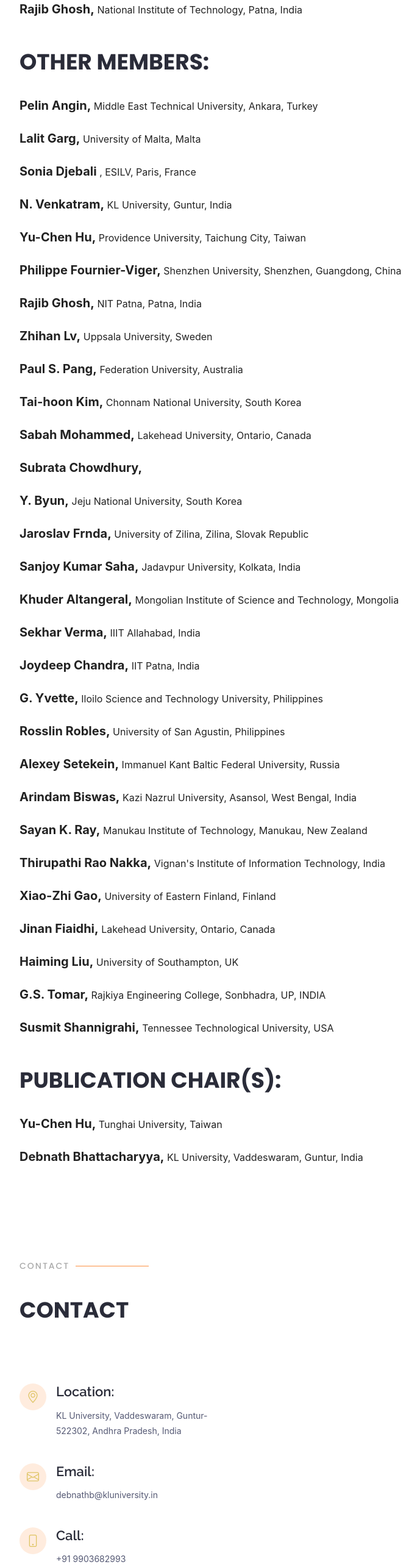
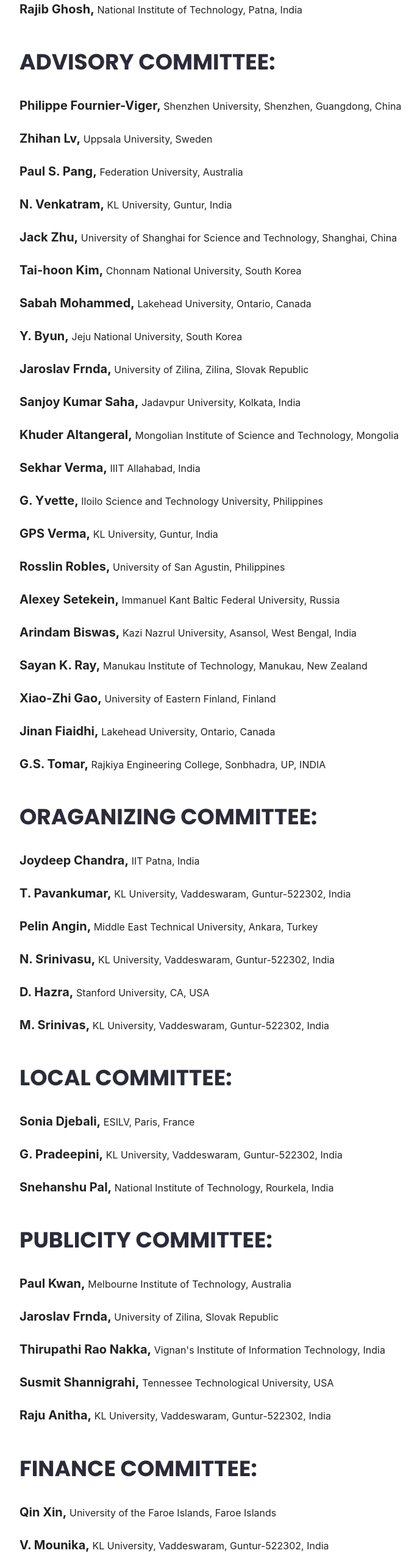
Before and after one commit to karthik-dasari/ICCIGAI-2024, a plain HTML site: page index.html in a window 1280 px wide. Shown: the part 5699-8269 px from the top of the page at 61% size, without its empty margins (53-742 px from the left). Drawn offline with nearby package versions, Linux system fonts and the light colour scheme; animation ran at ten frames a second.

Commit message:
added committe members

```diff
--- a/index.html
+++ b/index.html
@@ -1388,97 +1388,181 @@ p:last-child{
         </div>
 
         <div class="section-title" data-aos="zoom-out">
-          <p>Other Members:</p>
+          <p>Advisory Committee:</p>
           <br>
-
-
-                <b style="font-size:20px;">Pelin Angin,</b>
-                <span> Middle East Technical University, Ankara, Turkey
-</span>
-                <br><br>                <b style="font-size:20px;">Lalit Garg,</b>
-                <span> University of Malta, Malta
-</span>
-                <br><br>                <b style="font-size:20px;">Sonia Djebali</b>
-                <span>, ESILV, Paris, France
-</span>
-                <br><br>                <b style="font-size:20px;">N. Venkatram,</b>
-                <span> KL University, Guntur, India
-</span>
-                <br><br>                <b style="font-size:20px;">Yu-Chen Hu,</b>
-                <span> Providence University, Taichung City, Taiwan
-</span>
-                <br><br>                <b style="font-size:20px;">Philippe Fournier-Viger,</b>
-                <span> Shenzhen University, Shenzhen, Guangdong, China
-</span>
-                <br><br>                <b style="font-size:20px;">Rajib Ghosh,</b>
-                <span> NIT Patna, Patna, India
-</span>
-                <br><br>                <b style="font-size:20px;">Zhihan Lv,</b>
-                <span> Uppsala University, Sweden
-</span>
-                <br><br>                <b style="font-size:20px;">Paul S. Pang,</b>
-                <span> Federation University, Australia
-</span>
-                <br><br>                <b style="font-size:20px;">Tai-hoon Kim,</b>
-                <span> Chonnam National University, South Korea
-</span>
-                <br><br>                <b style="font-size:20px;">Sabah Mohammed,</b>
-                <span> Lakehead University, Ontario, Canada
-</span>
-                <br><br>                <b style="font-size:20px;">Subrata Chowdhury,</b>
-                <span>
-</span>
-                <br><br>                <b style="font-size:20px;">Y. Byun,</b>
-                <span> Jeju National University, South Korea
-</span>
-                <br><br>                <b style="font-size:20px;">Jaroslav Frnda,</b>
-                <span> University of Zilina, Zilina, Slovak Republic
-</span>
-                <br><br>                <b style="font-size:20px;">Sanjoy Kumar Saha,</b>
-                <span> Jadavpur University, Kolkata, India
-</span>
-                <br><br>                <b style="font-size:20px;">Khuder Altangeral,</b>
-                <span> Mongolian Institute of Science and Technology, Mongolia
-</span>
-                <br><br>                <b style="font-size:20px;">Sekhar Verma,</b>
-                <span> IIIT Allahabad, India
-</span>
-                <br><br>                <b style="font-size:20px;">Joydeep Chandra,</b>
-                <span> IIT Patna, India
-</span>
-                <br><br>                <b style="font-size:20px;">G. Yvette,</b>
-                <span> Iloilo Science and Technology University, Philippines
-</span>
-                <br><br>                <b style="font-size:20px;">Rosslin Robles,</b>
-                <span> University of San Agustin, Philippines
-</span>
-                <br><br>                <b style="font-size:20px;">Alexey Setekein,</b>
-                <span> Immanuel Kant Baltic Federal University, Russia
-</span>
-                <br><br>                <b style="font-size:20px;">Arindam Biswas,</b>
-                <span> Kazi Nazrul University, Asansol, West Bengal, India
-</span>
-                <br><br>                <b style="font-size:20px;">Sayan K. Ray,</b>
-                <span> Manukau Institute of Technology, Manukau, New Zealand
-</span>
-                <br><br>                <b style="font-size:20px;">Thirupathi Rao Nakka,</b>
-                <span> Vignan's Institute of Information Technology, India
-</span>
-                <br><br>                <b style="font-size:20px;">Xiao-Zhi Gao,</b>
-                <span> University of Eastern Finland, Finland
-</span>
-                <br><br>                <b style="font-size:20px;">Jinan Fiaidhi,</b>
-                <span> Lakehead University, Ontario, Canada
-</span>
-                <br><br>                <b style="font-size:20px;">Haiming Liu,</b>
-                <span> University of Southampton, UK
-</span>
-                <br><br>                <b style="font-size:20px;">G.S. Tomar,</b>
-                <span> Rajkiya Engineering College, Sonbhadra, UP, INDIA
-</span>
-                <br><br>                <b style="font-size:20px;">Susmit Shannigrahi,</b>
+          <b style="font-size:20px;">Philippe Fournier-Viger,</b>
+                <span> Shenzhen University, Shenzhen, Guangdong, China</span>
+                <br><br>
+<b style="font-size:20px;">Zhihan Lv,</b>
+                <span> Uppsala University, Sweden</span>
+                <br><br>
+<b style="font-size:20px;">Paul S. Pang,</b>
+                <span> Federation University, Australia</span>
+                <br><br>
+<b style="font-size:20px;">N. Venkatram,</b>
+                <span> KL University, Guntur, India</span>
+                <br><br>
+<b style="font-size:20px;">Jack Zhu,</b>
+                <span> University of Shanghai for Science and Technology, Shanghai, China</span>
+                <br><br>
+<b style="font-size:20px;">Tai-hoon Kim,</b>
+                <span> Chonnam National University, South Korea</span>
+                <br><br>
+<b style="font-size:20px;">Sabah Mohammed,</b>
+                <span> Lakehead University, Ontario, Canada</span>
+                <br><br>
+<b style="font-size:20px;">Y. Byun,</b>
+                <span> Jeju National University, South Korea</span>
+                <br><br>
+<b style="font-size:20px;">Jaroslav Frnda,</b>
+                <span> University of Zilina, Zilina, Slovak Republic</span>
+                <br><br>
+<b style="font-size:20px;">Sanjoy Kumar Saha,</b>
+                <span> Jadavpur University, Kolkata, India</span>
+                <br><br>
+<b style="font-size:20px;">Khuder Altangeral,</b>
+                <span> Mongolian Institute of Science and Technology, Mongolia</span>
+                <br><br>
+<b style="font-size:20px;">Sekhar Verma,</b>
+                <span> IIIT Allahabad, India</span>
+                <br><br>
+<b style="font-size:20px;">G. Yvette,</b>
+                <span> Iloilo Science and Technology University, Philippines</span>
+                <br><br>
+<b style="font-size:20px;">GPS Verma,</b>
+                <span> KL University, Guntur, India</span>
+                <br><br>
+<b style="font-size:20px;">Rosslin Robles,</b>
+                <span> University of San Agustin, Philippines</span>
+                <br><br>
+<b style="font-size:20px;">Alexey Setekein,</b>
+                <span> Immanuel Kant Baltic Federal University, Russia</span>
+                <br><br>
+<b style="font-size:20px;">Arindam Biswas,</b>
+                <span> Kazi Nazrul University, Asansol, West Bengal, India</span>
+                <br><br>
+<b style="font-size:20px;">Sayan K. Ray,</b>
+                <span> Manukau Institute of Technology, Manukau, New Zealand</span>
+                <br><br>
+<b style="font-size:20px;">Xiao-Zhi Gao,</b>
+                <span> University of Eastern Finland, Finland</span>
+                <br><br>
+<b style="font-size:20px;">Jinan Fiaidhi,</b>
+                <span> Lakehead University, Ontario, Canada</span>
+                <br><br>
+<b style="font-size:20px;">G.S. Tomar,</b>
+                <span> Rajkiya Engineering College, Sonbhadra, UP, INDIA</span>
+
+        </div>
+
+        <div class="section-title" data-aos="zoom-out">
+
+          <p>Oraganizing Committee:</p>
+          <br>
+        <b style="font-size:20px;">Joydeep Chandra,</b><span> IIT Patna, India</span>
+                <br><br>
+                <b style="font-size:20px;">
+T. Pavankumar,</b><span></span> KL University, Vaddeswaram, Guntur-522302, India</span>
+                <br><br>
+                <b style="font-size:20px;">
+Pelin Angin,</b><span></span> Middle East Technical University, Ankara, Turkey</span>
+<br><br>
+<b style="font-size:20px;">
+N. Srinivasu,</b><span></span> KL University, Vaddeswaram, Guntur-522302, India</span>
+                <br><br>
+                <b style="font-size:20px;">
+D. Hazra,</b><span> Stanford University, CA, USA</span>
+<br><br>
+<b style="font-size:20px;">
+M. Srinivas,</b><span> KL University, Vaddeswaram, Guntur-522302, India</span>
+
+        </div>
+
+        <div class="section-title" data-aos="zoom-out">
+
+          <p>Local Committee:</p>
+          <br>
+          <b style="font-size:20px;">Sonia Djebali,</b>
+                <span> ESILV, Paris, France</span>
+                <br><br>
+<b style="font-size:20px;">G. Pradeepini,</b>
+                <span> KL University, Vaddeswaram, Guntur-522302, India</span>
+                <br><br>
+<b style="font-size:20px;">Snehanshu Pal,</b>
+                <span> National Institute of Technology, Rourkela, India</span>
+
+        </div>
+
+        <div class="section-title" data-aos="zoom-out">
+
+          <p>Publicity Committee:</p>
+          <br>
+          <b style="font-size:20px;">Paul Kwan,</b>
+                <span> Melbourne Institute of Technology, Australia</span>
+                <br><br>
+<b style="font-size:20px;">Jaroslav Frnda,</b>
+                <span> University of Zilina, Slovak Republic</span>
+                <br><br>
+<b style="font-size:20px;">Thirupathi Rao Nakka,</b>
+                <span> Vignan's Institute of Information Technology, India</span>
+                <br><br>
+<b style="font-size:20px;">Susmit Shannigrahi,</b>
                 <span> Tennessee Technological University, USA</span>
-
+                <br><br>
+<b style="font-size:20px;">Raju Anitha,</b>
+                <span> KL University, Vaddeswaram, Guntur-522302, India</span>
+        </div>
+
+        <div class="section-title" data-aos="zoom-out">
+
+          <p>Finance Committee:</p>
+          <br>
+          <b style="font-size:20px;">Qin Xin,</b> <span>University of the Faroe Islands, Faroe Islands</span><br><br>
+<b style="font-size:20px;">V. Mounika,</b>                <span> KL University, Vaddeswaram, Guntur-522302, India    </span>
+        </div>
+
+        <div class="section-title" data-aos="zoom-out">
+
+          <p>Sponsorship Committee:</p>
+          <br>
+          <b style="font-size:20px;">Tai-hoon Kim,
+            </b><span> Chonnam National University, South Korea</span>
+            <br><br>
+<b style="font-size:20px;">Malleswari,</b>
+                  <span> KL University, Vaddeswaram, Guntur-522302, India</span>
+        </div>
+
+
+        <div class="section-title" data-aos="zoom-out">
+
+          <p>Session Management Committee:</p>
+          <br>
+          <b style="font-size:20px;">Sagar Imambi,</b>
+                <span> KL University, Vaddeswaram, Guntur-522302, India</span>
+                <br><br>
+<b style="font-size:20px;">Haiming Liu,</b>
+                <span> University of Southampton, Southampton, UK</span>
+                <br><br>
+<b style="font-size:20px;">Rajesh Yakkundimath,</b>
+                <span> KLE Institute of Technology, Hubballi, India</span>
+                <br><br>
+<b style="font-size:20px;">K. Swarna,</b>
+                <span> KL University, Vaddeswaram, Guntur-522302, India</span>
+
+        </div>
+
+        <div class="section-title" data-aos="zoom-out">
+
+          <p>Registration Committee:</p>
+          <br>
+          <b style="font-size:20px;">Ayse Tansu Tunçbilek,</b>
+                <span> Cyprus International University, Cyprus</span>
+                <br><br>
+<b style="font-size:20px;">Elima Hussain,</b>
+                <span> KL University, Vaddeswaram, Guntur-522302, India</span>
+                <br><br>
+<b style="font-size:20px;">Yamini Supriya,</b>
+                <span> KL University, Vaddeswaram, Guntur-522302, India</span>
 
         </div>
 
```
